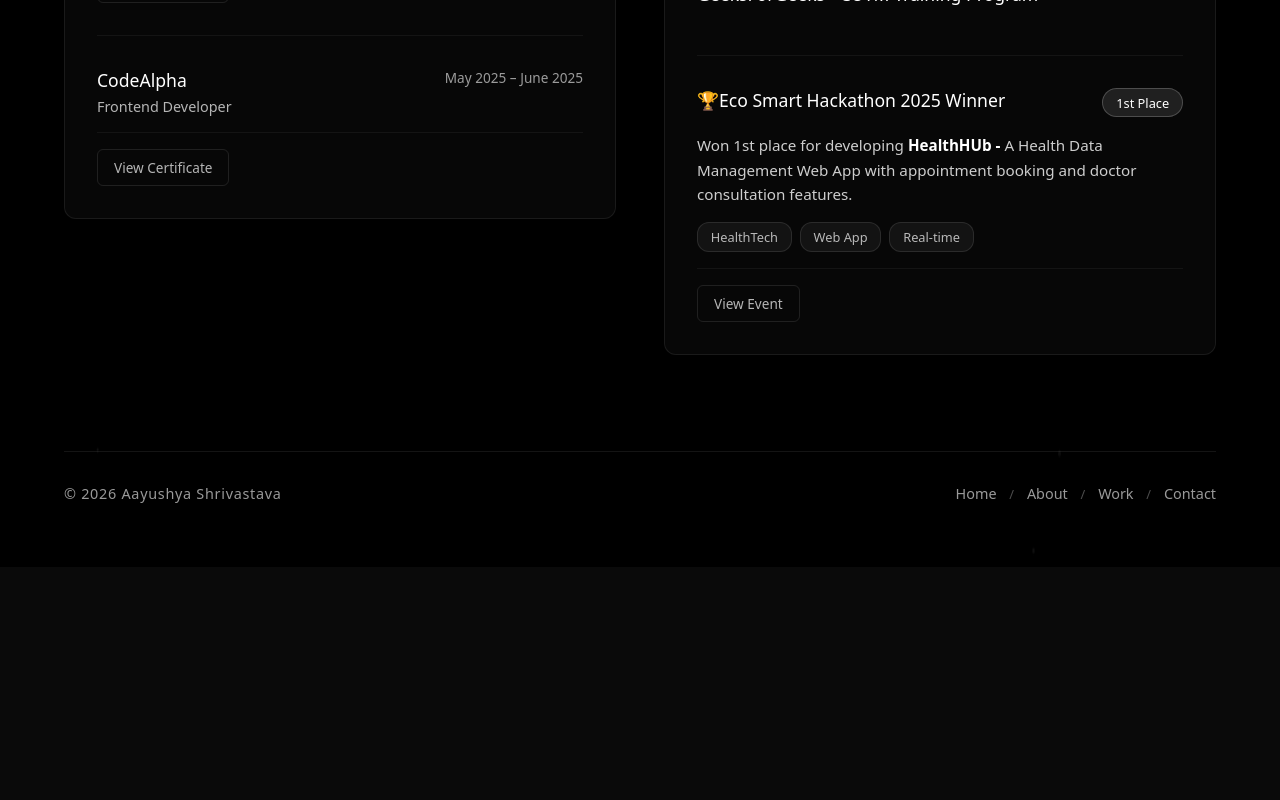
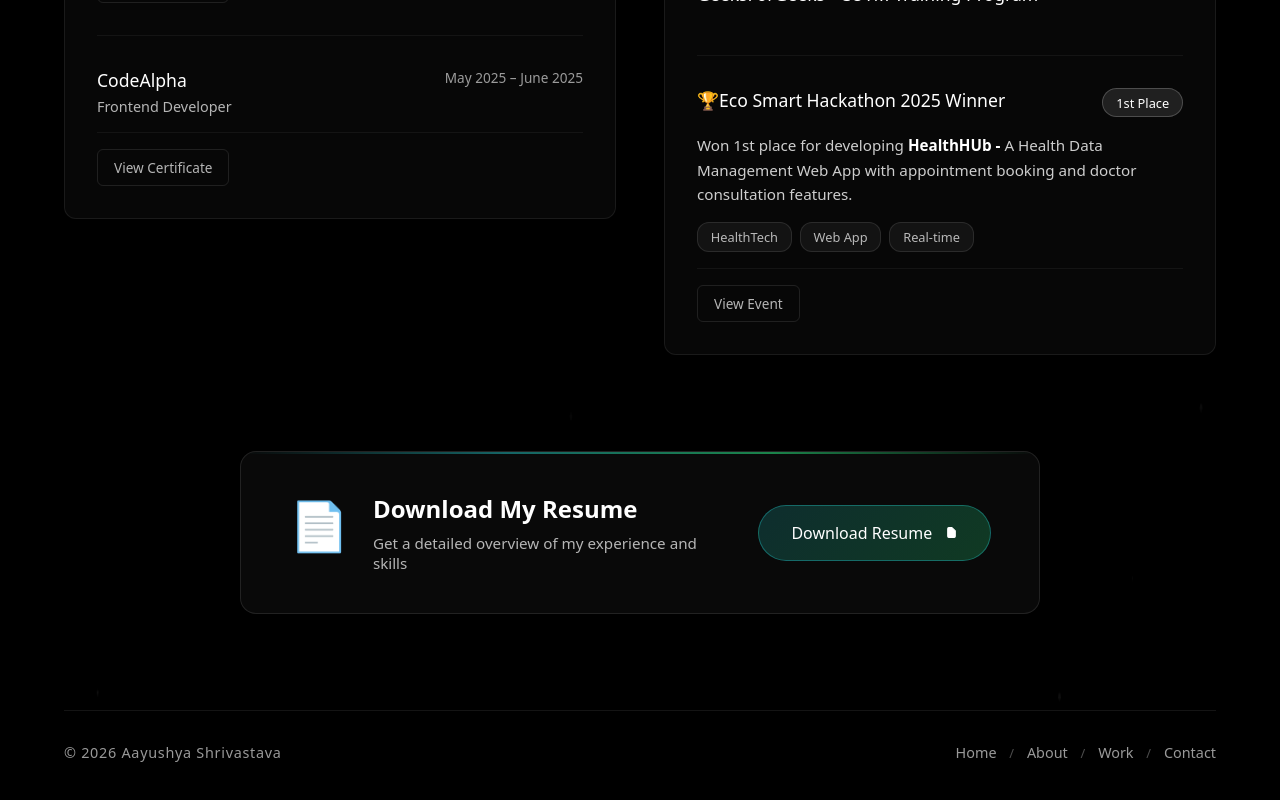
Before and after one commit to krushayu/Portfolio, a React (Create React App) app: page /about in a window 1280 px wide. Shown: the part 1296-2096 px from the top of the page. Before the commit the page ends 1863 px from the top, so only its background shows below. Built offline with nearby package versions, Linux system fonts and the light colour scheme; a web font is replaced by a local one.

Commit message:
Added resume download section with correct file path

```diff
--- a/src/About/about.css
+++ b/src/About/about.css
@@ -557,6 +557,152 @@
   color: rgba(255, 255, 255, 0.7);
 }
 
+/* ===== RESUME SECTION ===== */
+.resume-section {
+  margin: 4rem 0 2rem;
+  display: flex;
+  justify-content: center;
+}
+
+.resume-card {
+  background: rgba(15, 15, 15, 0.6);
+  backdrop-filter: blur(15px);
+  border: 1px solid rgba(255, 255, 255, 0.1);
+  border-radius: 16px;
+  padding: 2.5rem 3rem;
+  max-width: 800px;
+  width: 100%;
+  display: flex;
+  justify-content: space-between;
+  align-items: center;
+  gap: 2rem;
+  transition: all 0.3s ease;
+  position: relative;
+  overflow: hidden;
+}
+
+.resume-card::before {
+  content: '';
+  position: absolute;
+  top: 0;
+  left: 0;
+  width: 100%;
+  height: 2px;
+  background: linear-gradient(90deg,
+    transparent,
+    rgba(34, 193, 195, 0.5),
+    rgba(45, 253, 139, 0.5),
+    transparent
+  );
+}
+
+.resume-card:hover {
+  transform: translateY(-4px);
+  border-color: rgba(255, 255, 255, 0.2);
+  box-shadow: 0 8px 32px rgba(34, 193, 195, 0.15);
+}
+
+.resume-content {
+  display: flex;
+  align-items: center;
+  gap: 1.5rem;
+  flex: 1;
+}
+
+.resume-icon {
+  font-size: 3rem;
+  animation: resume-float 3s ease-in-out infinite;
+}
+
+@keyframes resume-float {
+  0%, 100% {
+    transform: translateY(0);
+  }
+  50% {
+    transform: translateY(-8px);
+  }
+}
+
+.resume-text {
+  display: flex;
+  flex-direction: column;
+  gap: 0.5rem;
+}
+
+.resume-title {
+  font-size: 1.5rem;
+  font-weight: 600;
+  color: #ffffff;
+  margin: 0;
+}
+
+.resume-subtitle {
+  font-size: 0.95rem;
+  color: rgba(255, 255, 255, 0.7);
+  margin: 0;
+}
+
+.resume-download-btn {
+  display: flex;
+  align-items: center;
+  gap: 0.8rem;
+  padding: 1rem 2rem;
+  background: linear-gradient(135deg, rgba(34, 193, 195, 0.2), rgba(45, 253, 139, 0.2));
+  border: 1px solid rgba(34, 193, 195, 0.4);
+  border-radius: 30px;
+  color: #ffffff;
+  text-decoration: none;
+  font-size: 1rem;
+  font-weight: 500;
+  transition: all 0.3s ease;
+  white-space: nowrap;
+  position: relative;
+  overflow: hidden;
+}
+
+.resume-download-btn::before {
+  content: '';
+  position: absolute;
+  top: 0;
+  left: -100%;
+  width: 100%;
+  height: 100%;
+  background: linear-gradient(90deg,
+    transparent,
+    rgba(255, 255, 255, 0.1),
+    transparent
+  );
+  transition: left 0.5s ease;
+}
+
+.resume-download-btn:hover::before {
+  left: 100%;
+}
+
+.resume-download-btn:hover {
+  background: linear-gradient(135deg, rgba(34, 193, 195, 0.4), rgba(45, 253, 139, 0.4));
+  border-color: rgba(45, 253, 139, 0.6);
+  transform: translateY(-2px);
+  box-shadow: 0 4px 20px rgba(34, 193, 195, 0.3);
+}
+
+.btn-text {
+  position: relative;
+  z-index: 1;
+}
+
+.btn-icon {
+  width: 20px;
+  height: 20px;
+  position: relative;
+  z-index: 1;
+  transition: transform 0.3s ease;
+}
+
+.resume-download-btn:hover .btn-icon {
+  transform: translateY(2px);
+}
+
 /* ===== FOOTER ===== */
 .about-footer {
   margin-top: 4rem;
@@ -665,6 +811,22 @@
     text-align: center;
     gap: 1rem;
   }
+
+  .resume-card {
+    flex-direction: column;
+    padding: 2rem;
+    text-align: center;
+  }
+
+  .resume-content {
+    flex-direction: column;
+    text-align: center;
+  }
+
+  .resume-download-btn {
+    width: 100%;
+    justify-content: center;
+  }
 }
 
 @media (max-width: 480px) {
--- a/src/About/about.jsx
+++ b/src/About/about.jsx
@@ -373,6 +373,29 @@
           </div>
         </main>
 
+        {/* Resume Download Section */}
+        <div className="resume-section">
+          <div className="resume-card">
+            <div className="resume-content">
+              <div className="resume-icon">📄</div>
+              <div className="resume-text">
+                <h3 className="resume-title">Download My Resume</h3>
+                <p className="resume-subtitle">Get a detailed overview of my experience and skills</p>
+              </div>
+            </div>
+            <a
+              href="/Resume_Aayush.pdf"
+              download="Resume_Aayush.pdf"
+              className="resume-download-btn"
+            >
+              <span className="btn-text">Download Resume</span>
+              <svg className="btn-icon" viewBox="0 0 24 24" fill="none" stroke="currentColor">
+                <path strokeLinecap="round" strokeLinejoin="round" strokeWidth={2} d="M12 10v6m0 0l-3-3m3 3l3-3m2 8H7a2 2 0 01-2-2V5a2 2 0 012-2h5.586a1 1 0 01.707.293l5.414 5.414a1 1 0 01.293.707V19a2 2 0 01-2 2z" />
+              </svg>
+            </a>
+          </div>
+        </div>
+
         <footer className="about-footer">
           <div className="footer-content">
             <div className="signature">&copy; 2026 Aayushya Shrivastava</div>
```
Also changed, not shown: 1 other file (tests, documents, lock files or other folders).
